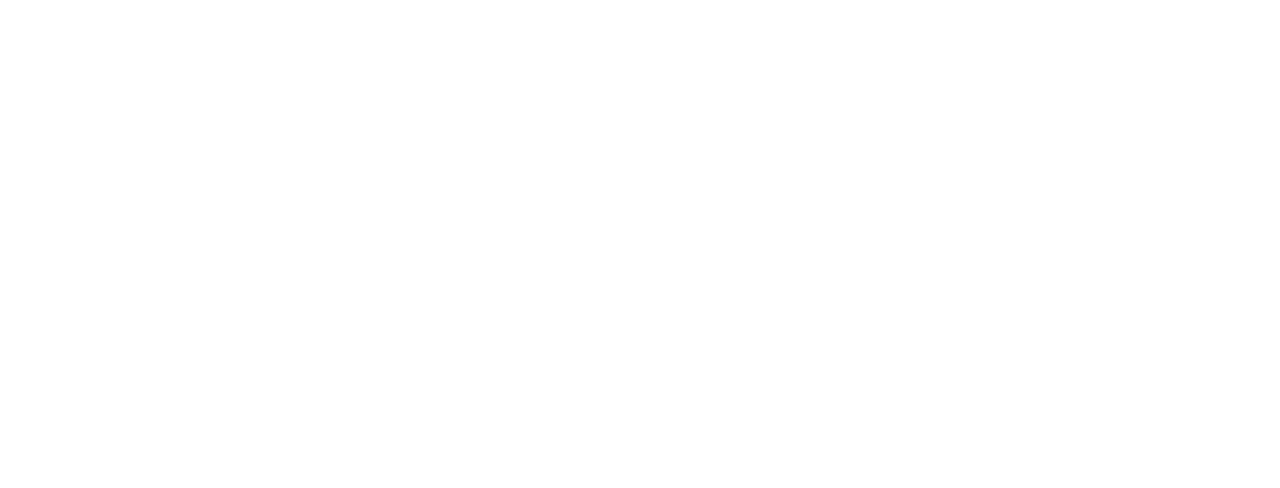
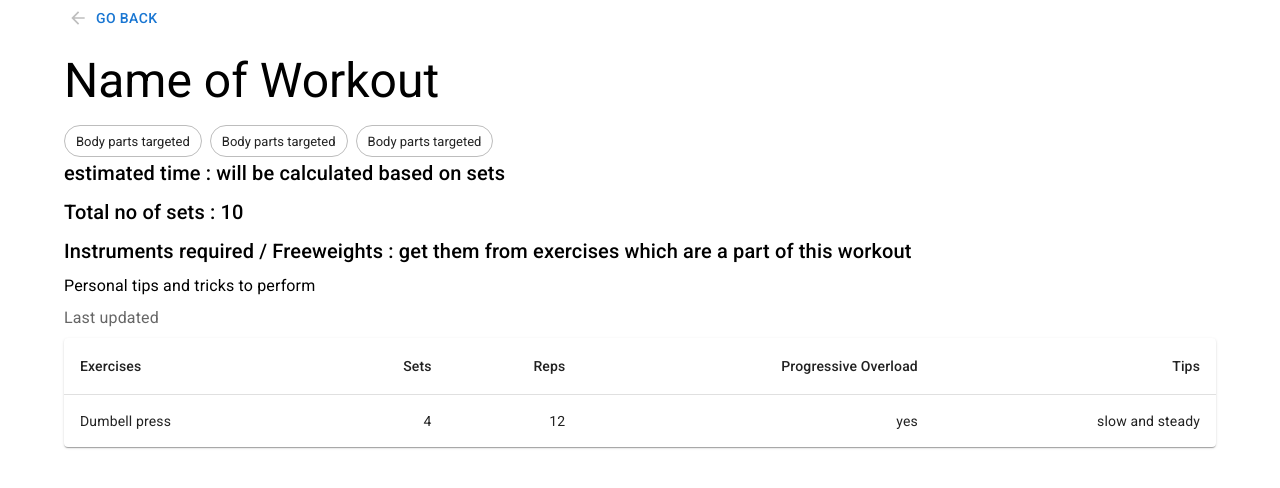
Before and after one commit to akshatgarg12/GetFit, a React (Create React App) app in the folder client/: page /workout/1 in a window 1280 px wide. Before the commit this address had no page. Shown: the top 488 px of the page. Built offline with nearby package versions, Linux system fonts and the light colour scheme.

Commit message:
workout info page created

```diff
--- a/client/src/App.tsx
+++ b/client/src/App.tsx
@@ -6,6 +6,7 @@
   Routes as Switch,
   Route
 } from "react-router-dom";
+import WorkoutInfoPage from "./Pages/WorkoutInfo";
 
 const App = ():JSX.Element  => {
   return (
@@ -13,6 +14,7 @@
       <Switch>
         <Route path = "/exercises" element={<ExercisesPage />} />
         <Route path = "/exercise/:id" element={<ExerciseInfoPage />} />
+        <Route path = "/workout/:id" element={<WorkoutInfoPage />} />
         <Route path = "/" element={<LandingPage />} />
       </Switch>
     </div>
--- a/client/src/Pages/Landing.tsx
+++ b/client/src/Pages/Landing.tsx
@@ -18,7 +18,7 @@
                 <li>Progress tracker {"->"} takes photos and measurements, weight height BMI</li>
                 <li>notify to fill in progress every week</li>
             </ol>
-            <WorkoutCard />
+            <WorkoutCard id = {1} />
         </div>
     );
 }
--- /dev/null
+++ b/client/src/Pages/WorkoutInfo.tsx
@@ -0,0 +1,104 @@
+import Container from "@mui/material/Container";
+import Typography from "@mui/material/Typography";
+import Box from "@mui/material/Box";
+import Stack from "@mui/material/Stack";
+import Chip from "@mui/material/Chip";
+import Table from '@mui/material/Table';
+import TableBody from '@mui/material/TableBody';
+import TableCell from '@mui/material/TableCell';
+import TableContainer from '@mui/material/TableContainer';
+import TableHead from '@mui/material/TableHead';
+import TableRow from '@mui/material/TableRow';
+import Paper from '@mui/material/Paper';
+import Button from '@mui/material/Button';
+import { useNavigate } from "react-router-dom";
+import ArrowBackIcon from '@mui/icons-material/ArrowBack';
+
+interface WorkoutInfoPageProps {
+
+}
+
+function createData(
+    name: string,
+    sets: number,
+    reps: number,
+    progressive_overload: string,
+    tips: string,
+  ) {
+    return { name, sets, reps, progressive_overload, tips };
+  }
+
+  const rows = [
+    createData('Dumbell press', 4, 12, "yes", "slow and steady")
+  ];
+
+const WorkoutInfoPage: React.FC<WorkoutInfoPageProps> = () => {
+    // this page will contain everything about workout and an edit btn
+    const navigate = useNavigate()
+    const onClickGoBackHandler = () => {
+        navigate('/')
+    }
+    return (
+        <Container>
+             <Button sx={{marginBottom : "1rem"}} onClick={onClickGoBackHandler} startIcon={<ArrowBackIcon fontSize="large" color="disabled" />}>
+                Go Back
+             </Button>
+            <Stack>
+            <Typography variant="h3" gutterBottom component="div">
+                    Name of Workout
+                </Typography>
+                <Box>
+                <Chip sx={{marginRight:".5rem"}} label="Body parts targeted" variant="outlined" />
+                <Chip sx={{marginRight:".5rem"}} label="Body parts targeted" variant="outlined" />
+                <Chip sx={{marginRight:".5rem"}} label="Body parts targeted" variant="outlined" />
+                </Box>
+                <Typography variant="h6" gutterBottom component="div">
+                    estimated time : will be calculated based on sets
+                </Typography>
+                <Typography variant="h6" gutterBottom component="div">
+                    Total no of sets : 10
+                </Typography>
+                <Typography variant="h6" gutterBottom>
+                    Instruments required / Freeweights : get them from exercises which are a part of this workout
+                </Typography>
+                <Typography variant="body1" gutterBottom>
+                    Personal tips and tricks to perform
+                </Typography>
+                <Typography color="text.secondary" variant="subtitle1" gutterBottom component="div">
+                    Last updated
+                </Typography>
+            </Stack>
+            <TableContainer component={Paper}>
+      <Table sx={{ minWidth: 650 }} aria-label="simple table">
+        <TableHead>
+          <TableRow>
+            <TableCell>Exercises</TableCell>
+            <TableCell align="right">Sets</TableCell>
+            <TableCell align="right">Reps</TableCell>
+            <TableCell align="right">Progressive Overload</TableCell>
+            <TableCell align="right">Tips</TableCell>
+          </TableRow>
+        </TableHead>
+        <TableBody>
+          {rows.map((row) => (
+            <TableRow
+              key={row.name}
+              sx={{ '&:last-child td, &:last-child th': { border: 0 } }}
+            >
+              <TableCell component="th" scope="row">
+                {row.name}
+              </TableCell>
+              <TableCell align="right">{row.sets}</TableCell>
+              <TableCell align="right">{row.reps}</TableCell>
+              <TableCell align="right">{row.progressive_overload}</TableCell>
+              <TableCell align="right">{row.tips}</TableCell>
+            </TableRow>
+          ))}
+        </TableBody>
+      </Table>
+    </TableContainer>
+        </Container>
+    );
+}
+
+export default WorkoutInfoPage;
--- a/client/src/components/WorkoutCard.tsx
+++ b/client/src/components/WorkoutCard.tsx
@@ -6,12 +6,17 @@
 import Typography from '@mui/material/Typography';
 import { Button, CardActionArea, CardActions } from '@mui/material';
 import Chip from '@mui/material/Chip';
+import { useNavigate } from 'react-router';
 
 interface WorkoutCardProps {
-
+    id : string | number
 }
 
-const WorkoutCard: React.FC<WorkoutCardProps> = () => {
+const WorkoutCard: React.FC<WorkoutCardProps> = ({id}) => {
+    const navigate = useNavigate()
+    const openWorkoutInfoPage = () => {
+        navigate("/workout/" + id)
+    }
     return (
     <Card sx={{ maxWidth: 345 }}>
       <CardActionArea>
@@ -35,7 +40,7 @@
       </CardActionArea>
       <CardActions>
           {/* Maybe place an icon button here */}
-        <Button size="small" color="primary">
+        <Button onClick={openWorkoutInfoPage} size="small" color="primary">
           Open
         </Button>
         <Button size="small" color="primary">
```
